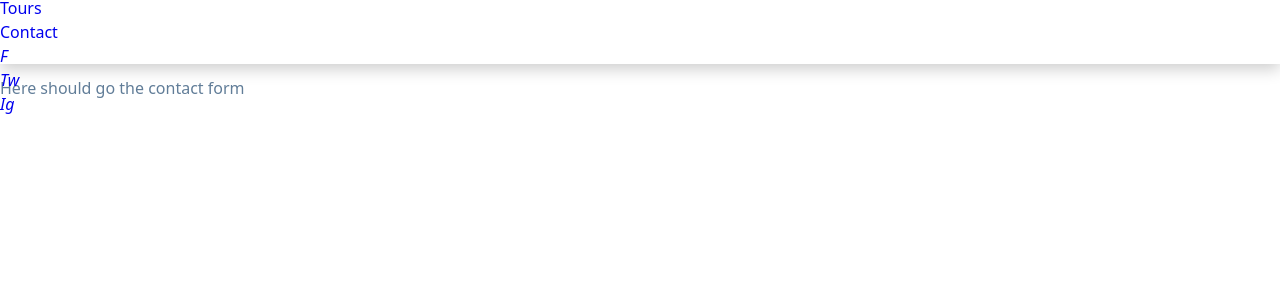
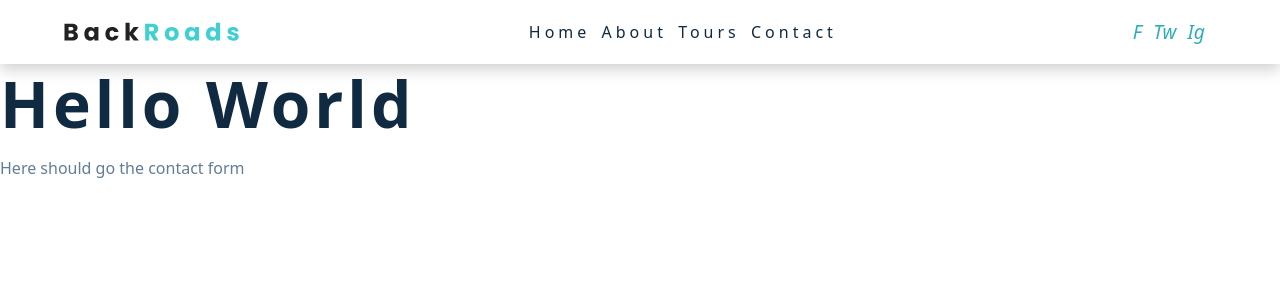
Before and after one commit to anamarijakukulj/react-libraries, a React (Vite) app in the folder react-libraries/: page /contact in a window 1280 px wide. Shown: the top 300 px of the page. Built offline with nearby package versions, Linux system fonts and the light colour scheme.

Commit message:
Update index.css

```diff
--- a/react-libraries/src/index.css
+++ b/react-libraries/src/index.css
@@ -83,28 +83,6 @@ h4 {
 }
 
 h1 {
-  font-size: 3rem;
-}
-
-h2 {
-  font-size: 2rem;
-}
-
-h3 {
-  font-size: 1.25rem;
-}
-
-h4 {
-  font-size: 0.875rem;
-}
-
-p {
-  margin-bottom: 1.25rem;
-  color: var(--clr-grey-5);
-}
-
-@media screen and (min-width: 800px) {
-  h1 {
   font-size: 4rem;
 }
 
@@ -120,16 +98,9 @@ p {
   font-size: 1rem;
 }
 
-  body {
-    font-size: 1rem;
-  }
-
-  h1,
-  h2,
-  h3,
-  h4 {
-    line-height: 1;
-  }
+p {
+  margin-bottom: 1.25rem;
+  color: var(--clr-grey-5);
 }
 
 .btn {
@@ -171,19 +142,15 @@ p {
 }
 
 .section-center {
-  width: 90vw;
+  width: 95vw;
   margin: 0 auto;
   max-width: 1170px;
-}
-@media screen and (min-width: 992px) {
-  .section-center {
-    width: 95vw;
-  }
 }
 
 .hero {
   min-height: 100vh;
-  background: var(--clr-primary-5);
+  background: linear-gradient(rgb(44, 174, 186, 0.7), rgba(0, 0, 0, 0.7)),
+      url("./assets/main.jpeg") center/cover no-repeat;
   display: flex;
   justify-content: center;
   align-items: center;
@@ -192,7 +159,7 @@ p {
 .hero-banner {
   text-align: center;
   color: var(--clr-white);
-  padding: 0 3rem;
+  padding: 0;
 }
 
 .hero-banner h1 {
@@ -200,7 +167,7 @@ p {
 }
 
 .hero-banner p {
-  max-width: 35rem;
+  max-width: 45rem;
   margin-left: auto;
   margin-right: auto;
   color: var(--clr-white);
@@ -220,27 +187,6 @@ p {
   border-color: var(--clr-white);
 }
 
-@media screen and (min-width: 768px) {
-  .hero {
-    background: linear-gradient(rgb(44, 174, 186, 0.7), rgba(0, 0, 0, 0.7)),
-      url("./images/main.jpeg") center/cover no-repeat;
-  }
-
-  .hero-banner {
-    padding: 0;
-  }
-
-  .hero-banner p {
-    max-width: 45rem;
-  }
-}
-
-.about-img,
-.about-info {
-  margin-bottom: 2rem;
-}
-
-@media screen and (min-width: 992px) {
 .about-center {
   display: grid;
   grid-template-columns: 1fr 1fr;
@@ -251,9 +197,7 @@ p {
 .about-info {
   margin-bottom: 0;
 }
-}
 
-@media screen and (min-width: 1170px) {
 .about-img::before {
   content: "";
   position: absolute;
@@ -272,7 +216,6 @@ p {
 .about-photo {
   position: relative;
 }
-}
 
 .services {
   background: var(--clr-grey-10);
@@ -280,7 +223,15 @@ p {
 
 .service {
   text-align: center;
-  margin-bottom: 3rem;
+  margin-bottom: 0rem;
+  display: flex;
+  text-align: left;
+}
+
+.services-center {
+  display: grid;
+  grid-template-columns: 1fr 1fr 1fr;
+  gap: 2rem;
 }
 
 .service-icon {
@@ -290,40 +241,13 @@ p {
   display: inline-block;
   font-size: 2rem;
   margin-bottom: 1.5rem;
+  align-self: start;
 }
 
 .service-text {
   max-width: 20rem;
   margin-left: auto;
   margin-right: auto;
-}
-
-@media screen and (min-width: 576px) {
-  .services-center {
-    display: grid;
-    grid-template-columns: 1fr 1fr;
-    gap: 2rem;
-  }
-
-  .service {
-    margin-bottom: 0rem;
-  }
-}
-
-@media screen and (min-width: 992px) {
-  .services-center {
-    grid-template-columns: 1fr 1fr 1fr;
-  }
-}
-
-@media screen and (min-width: 1170px) {
-  .service {
-    display: flex;
-    text-align: left;
-  }
-
-  .service-icon {
-    align-self: start;
 }
 
 .service-info {
@@ -333,8 +257,6 @@ p {
 .service-title {
   margin-bottom: 0.5rem;
 }
-}
-
 
 .tour-card {
   transition: var(--transition);
@@ -390,6 +312,7 @@ p {
 }
 
 /* end of additional css for different layout*/
+
 .tour-footer {
   display: flex;
   justify-content: space-between;
@@ -412,18 +335,10 @@ p {
   text-align: center;
 }
 
-@media screen and (min-width: 768px) {
 .featured-center {
   display: grid;
-    grid-template-columns: 1fr 1fr;
+  grid-template-columns: 1fr 1fr 1fr;
   gap: 2rem;
-  }
-}
-
-@media screen and (min-width: 1170px) {
-  .featured-center {
-    grid-template-columns: 1fr 1fr 1fr;
-  }
 }
 
 .footer {
@@ -476,7 +391,6 @@ p {
 }
 
 .navbar {
-  position: fixed;
   top: 0;
   left: 0;
   width: 100%;
@@ -488,115 +402,68 @@ p {
   align-items: center;
 }
 
-.nav-icons {
+.nav__icons {
   display: none;
 }
 
-.nav-center {
+.nav__center {
   width: 90vw;
   max-width: 1170px;
   margin: 0 auto;
-}
-
-.nav-header {
   display: flex;
   justify-content: space-between;
   align-items: center;
+  align-content: center;
+  flex-wrap: nowrap;
 }
 
-.nav-toggle {
-  background: transparent;
-  border: none;
-  outline: none;
-  font-size: 1.5rem;
-  color: var(--clr-primary-5);
-  cursor: pointer;
-  transition: var(--transition);
+.nav__header {
+  display: flex;
+  justify-content: space-between;
+  align-items: center;
+  padding: 0;
 }
 
-.nav-toggle:hover {
-  transform: scale(1.2);
-}
-
-.nav-link {
-  display: block;
-  padding: 1rem 2rem;
-  text-transform: capitalize;
-  letter-spacing: var(--spacing);
-  transition: var(--transition);
-  color: var(--clr-grey-1);
-  cursor: pointer;
-  font-size: 1rem;
-}
-
-.nav-link:hover {
-  color: var(--clr-primary-1);
-  background: var(--clr-primary-8);
-  padding-left: 2.25rem;
-}
-
-/* nav toggle functionality */
-.nav-links {
-  height: 0;
-  overflow: hidden;
-  transition: var(--transition);
-}
-
-.show-links {
-  height: 280px;
-}
-
-/* nav at bigger screen size */
-@media screen and (min-width: 992px) {
-  /* hide nav toggle button */
-  .nav-toggle {
-    display: none;
-  }
-
-  /* show links */
-  .nav-links {
+.nav__links {
   height: auto;
   display: flex;
 }
 
-  .nav-center {
-    display: flex;
-    justify-content: space-between;
-    align-items: center;
-    /* optional */
-    flex-wrap: wrap;
+.nav__link {
+  display: block;
+  padding: 0;
+  text-transform: capitalize;
+  color: var(--clr-grey-1);
+  cursor: pointer;
+  font-size: 1rem;
+  letter-spacing: var(--spacing);
+  margin-right: 0.7rem;
 }
 
-  .nav-header {
-    padding: 0 0;
+.nav__link:hover {
+  color: var(--clr-primary-5);
+  padding-left: 2.25rem;
 }
 
-  .nav-link {
-    padding: 0 0;
-  }
-
-  .nav-link:hover {
-    padding: 0;
-    color: var(--clr-primary-5);
-    background: transparent;
-  }
-
-  .nav-icons {
+.nav__icons {
   display: flex;
 }
 
-  .nav-link {
-    margin-right: 0.7rem;
-  }
-
-  .nav-icon {
+.nav__icon {
   margin-right: 0.7rem;
   color: var(--clr-primary-5);
   font-size: 1.2rem;
   transition: var(--transition);
 }
 
-  .nav-icon:hover {
+.nav__icon:hover {
   color: var(--clr-primary-8);
 }
+
+.nav__logo {
+  background-image: url(./assets/logo.svg);
+  object-fit: contain;
+  background-repeat: no-repeat;
+  height: 30px;
+  width: 180px;
 }
```
Lines whose indentation alone changed are shown as unchanged.
